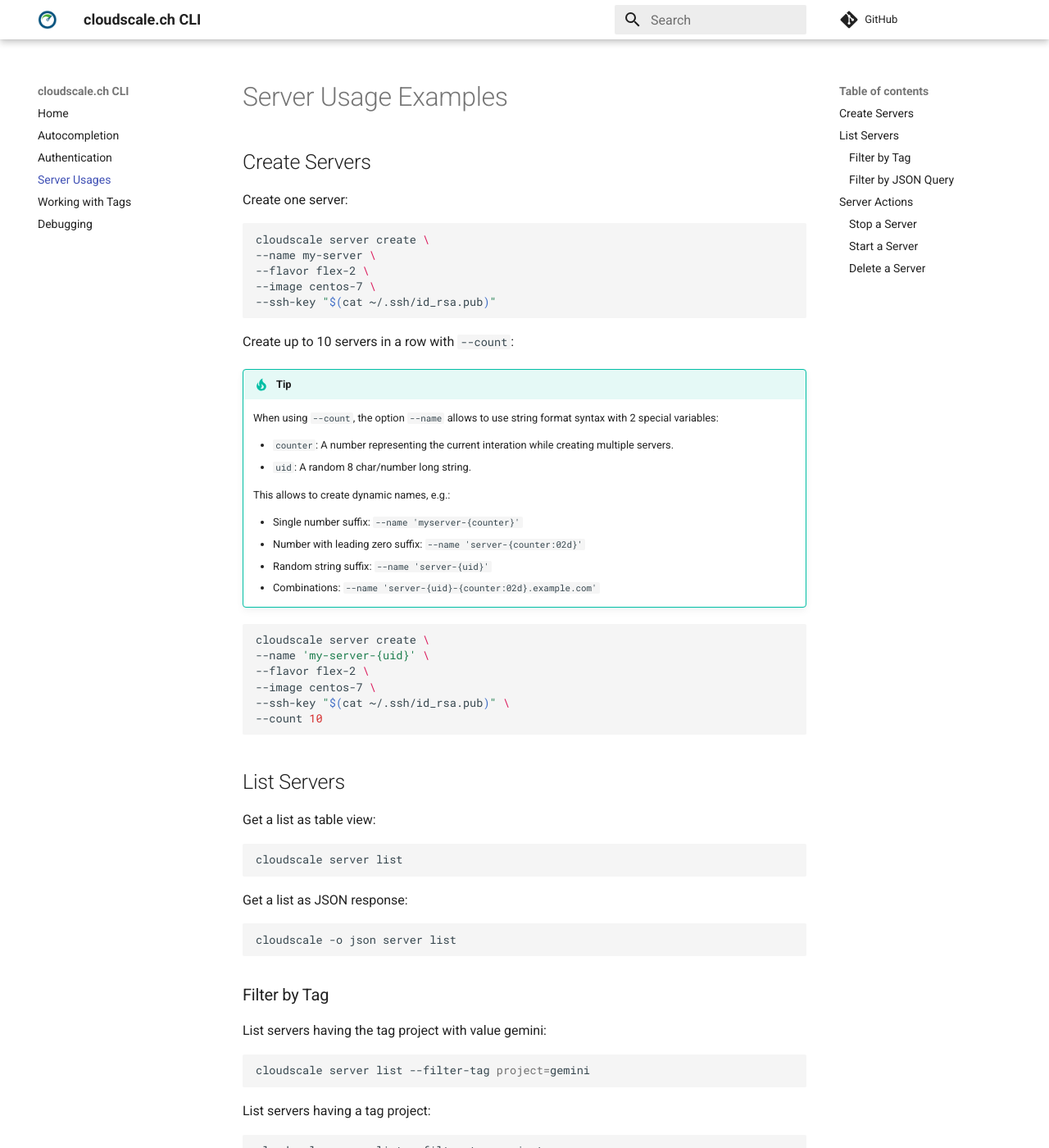
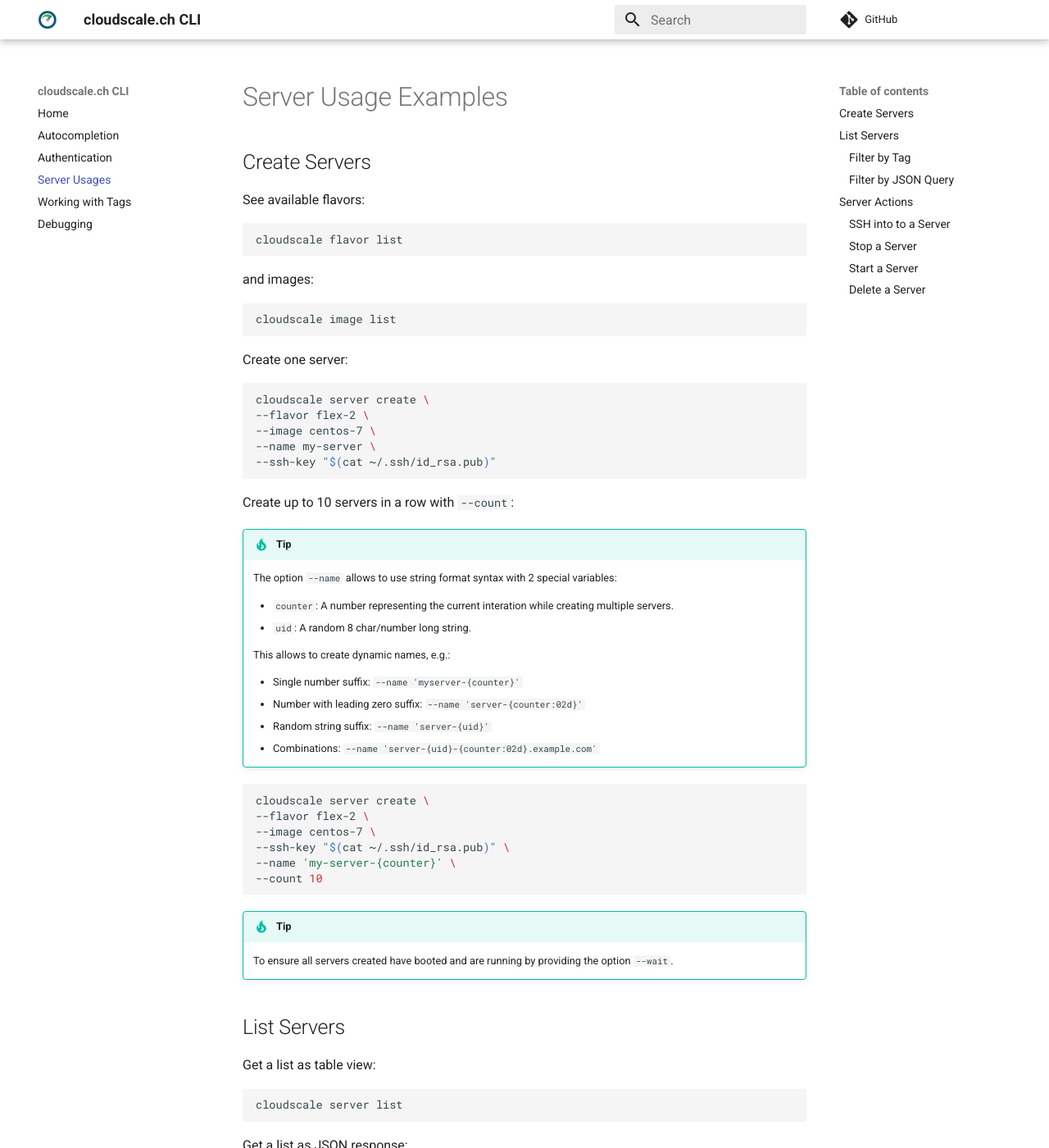
Before and after one commit to cloudscale-ch/cloudscale-cli, an MkDocs documentation site: the page built from docs/server.md, in a window 1280 px wide and 1400 px high. Shown: the whole window at 82% size. Built offline with MkDocs 1.6.1 and Material for MkDocs 9.7.7, drawn with Linux system fonts in a browser that asks for light colours; comment, search, counter and statistics services are not loaded; some of the changed text lies outside the part shown.

Commit message:
server: Extend docs

```diff
--- a/docs/server.md
+++ b/docs/server.md
@@ -1,21 +1,33 @@
 # Server Usage Examples
 
 ## Create Servers
+
+See available flavors:
+
+~~~shell
+cloudscale flavor list
+~~~
+
+and images:
+
+~~~shell
+cloudscale image list
+~~~
 
 Create one server:
 
 ~~~shell
 cloudscale server create \
---name my-server \
 --flavor flex-2 \
 --image centos-7 \
+--name my-server \
 --ssh-key "$(cat ~/.ssh/id_rsa.pub)"
 ~~~
 
 Create up to 10 servers in a row with `--count`:
 
 !!! tip
-    When using `--count`, the option `--name` allows to use string format syntax with 2 special variables:
+    The option `--name` allows to use string format syntax with 2 special variables:
 
     - `counter`: A number representing the current interation while creating multiple servers.
     - `uid`: A random 8 char/number long string.
@@ -29,12 +41,15 @@ Create up to 10 servers in a row with `--count`:
 
 ~~~shell
 cloudscale server create \
---name 'my-server-{uid}' \
 --flavor flex-2 \
 --image centos-7 \
 --ssh-key "$(cat ~/.ssh/id_rsa.pub)" \
+--name 'my-server-{counter}' \
 --count 10
 ~~~
+
+!!! tip
+    To ensure all servers created have booted and are running by providing the option `--wait`.
 
 ## List Servers
 
@@ -131,18 +146,26 @@ server list \
 
 ## Server Actions
 
+### SSH into to a Server
+
+SSH into a server via its public IP:
+
+~~~shell
+cloudscale server ssh <uuid or unique name>
+~~~
+
 ### Stop a Server
 
 Stop a server:
 
 ~~~shell
-cloudscale server stop <uuid>
+cloudscale server stop <uuid or unique name>
 ~~~
 
 ### Start a Server
 
 ~~~shell
-cloudscale server start <uuid>
+cloudscale server start <uuid or unique name>
 ~~~
 
 ### Delete a Server
@@ -150,11 +173,11 @@ cloudscale server start <uuid>
 With prompt:
 
 ~~~shell
-cloudscale server delete <uuid>
+cloudscale server delete <uuid or unique name>
 ~~~
 
 Just delete without questions asked:
 
 ~~~shell
-cloudscale server delete --force <uuid>
+cloudscale server delete --force <uuid or unique name>
 ~~~
```
